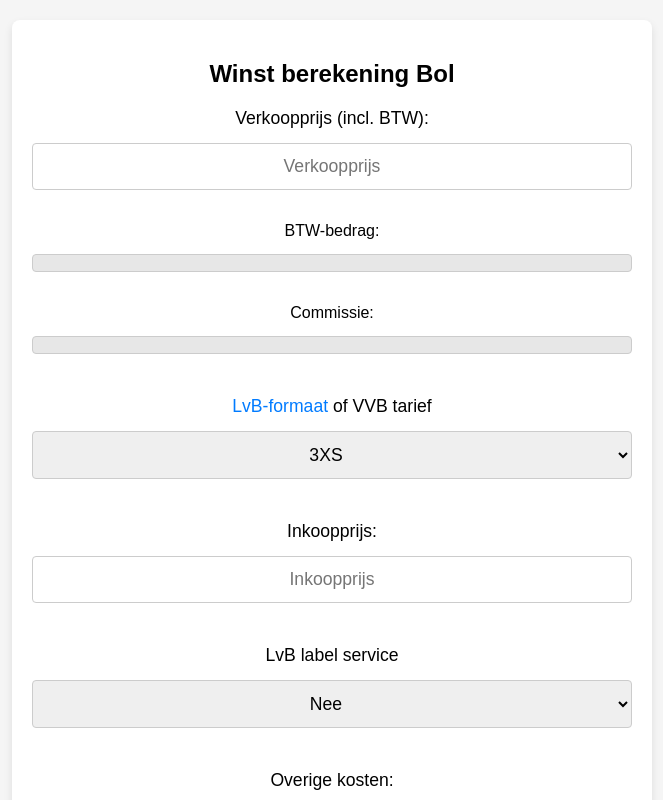
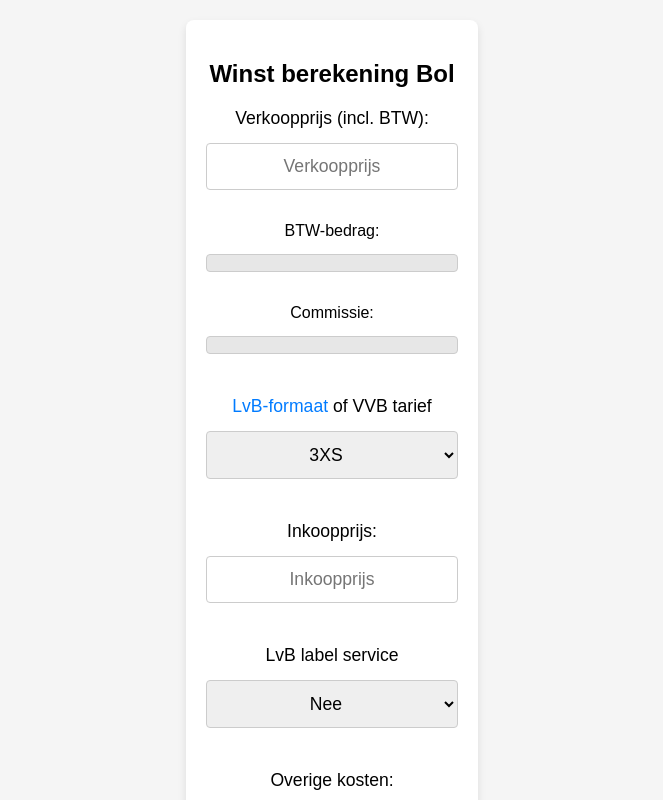
Before and after one commit to Semthebaws/semstools, a plain HTML site: page index.html in a window 1280 px wide. Shown: the top 800 px of the page, without its empty margins (308-971 px from the left). Drawn offline with Linux system fonts and the light colour scheme.

Commit message:
Verticaal calculator centreren op desktop

```diff
--- a/stylesheet.css
+++ b/stylesheet.css
@@ -1,10 +1,14 @@
-/* Basisstijlen */
 body {
   margin: 0;
   padding: 0;
   font-family: "Arial", sans-serif;
   background-color: #f5f5f5;
   overflow-x: hidden; /* Voorkom horizontaal scrollen */
+
+  display: flex; /* Zet flexbox layout aan */
+  justify-content: center; /* Horizontaal centreren */
+  align-items: center; /* Verticaal centreren */
+  min-height: 100vh; /* Minimale hoogte van het viewport */
 }
 
 .calculator {
@@ -15,7 +19,7 @@ body {
   box-shadow: 0 4px 8px rgba(0, 0, 0, 0.1);
   width: auto; /* Standaard breedte */
   max-width: 600px; /* Maximale breedte voor niet-mobiele apparaten */
-  margin: 20px auto; /* Centreren met verticale marge */
+  margin: 20px; /* Behoud wat ruimte rondom de calculator */
 }
 
 .calculator form {
```
